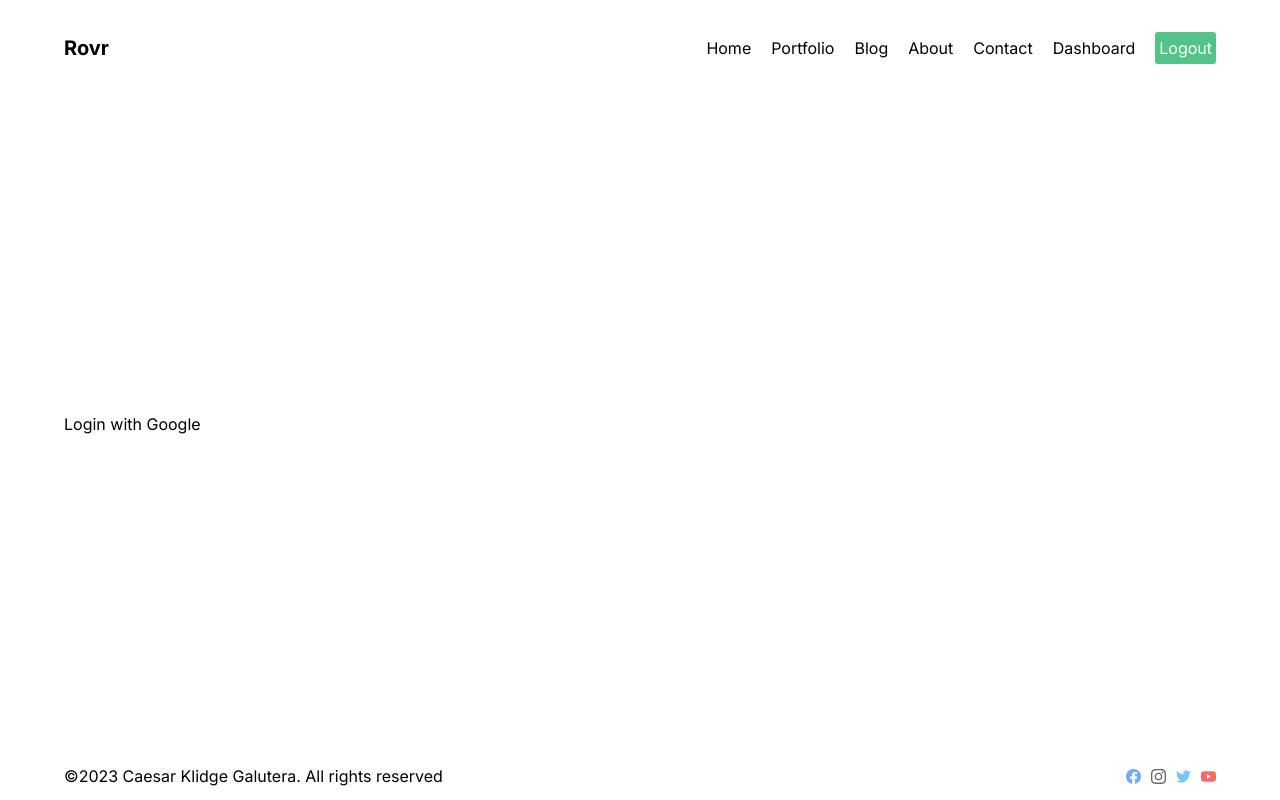
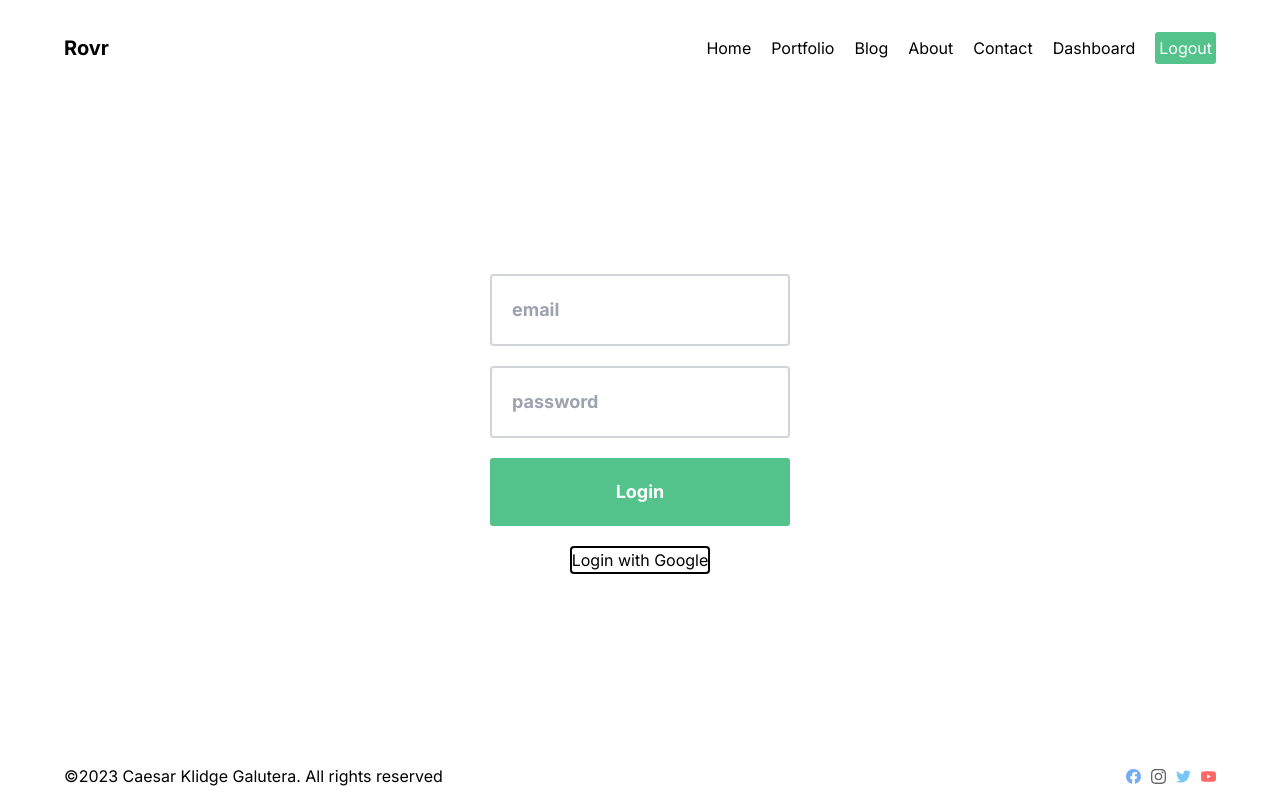
Before and after one commit to CaesarKlidgeGalutera/webprojectnextjs, a Next.js app: page /dashboard/login in a window 1280 px wide. Built offline with nearby package versions, Linux system fonts and the light colour scheme.

Commit message:
feat(auth): add user authentication using credentials

```diff
--- a/src/app/api/auth/[...nextauth]/route.js
+++ b/src/app/api/auth/[...nextauth]/route.js
@@ -1,5 +1,9 @@
 import NextAuth from "next-auth";
 import GoogleProvider from "next-auth/providers/google";
+import CredentialsProvider from "next-auth/providers/credentials";
+import connectDB from "@utils/db";
+import User from "@models/user";
+import bcrypt from "bcryptjs";
 
 const handler = NextAuth({
   providers: [
@@ -7,7 +11,36 @@ const handler = NextAuth({
       clientId: process.env.GOOGLE_CLIENT_ID,
       clientSecret: process.env.GOOGLE_CLIENT_SECRET,
     }),
+    CredentialsProvider({
+      id: "credentials",
+      name: "Credentials",
+      async authorize(credentials) {
+        await connectDB();
+
+        try {
+          const user = await User.findOne({ email: credentials.email });
+          if (user) {
+            const isMatch = await bcrypt.compare(
+              credentials.password,
+              user.password
+            );
+            if (isMatch) {
+              return user;
+            } else {
+              throw new Error("Password not match");
+            }
+          } else {
+            throw new Error("User not found");
+          }
+        } catch (error) {
+          throw new Error(error);
+        }
+      },
+    }),
   ],
+  pages: {
+    error: "/dashboard/login",
+  },
 });
 
 export { handler as GET, handler as POST };
--- a/src/app/dashboard/(auth)/login/page.jsx
+++ b/src/app/dashboard/(auth)/login/page.jsx
@@ -2,10 +2,43 @@
 import { signIn } from "next-auth/react";
 import React from "react";
 
+
 const Login = () => {
+  const handleSubmit = async (e) => {
+    e.preventDefault();
+    const email = e.target[0].value;
+    const password = e.target[1].value;
+    signIn("credentials", { email, password });
+  };
   return (
-    <div>
-      <button onClick={() => signIn("google")}>Login with Google</button>
+    <div className="flex flex-col gap-5 items-center justify-center">
+      <form
+        action=""
+        className="w-[18.75rem] flex flex-col gap-5"
+        onSubmit={handleSubmit}
+      >
+        <input
+          type="email"
+          placeholder="email"
+          required
+          className="p-5 border-2 border-solid rounded text-lg font-bold"
+        />
+        <input
+          type="password"
+          placeholder="password"
+          required
+          className="p-5 border-2 border-solid rounded text-lg font-bold"
+        />
+        <button className="primary_btn p-5 text-lg font-bold" type="submit">
+          Login
+        </button>
+      </form>
+      <button
+        onClick={() => signIn("google")}
+        className="border-solid border-black border-2 rounded"
+      >
+        Login with Google
+      </button>
     </div>
   );
 };
```
